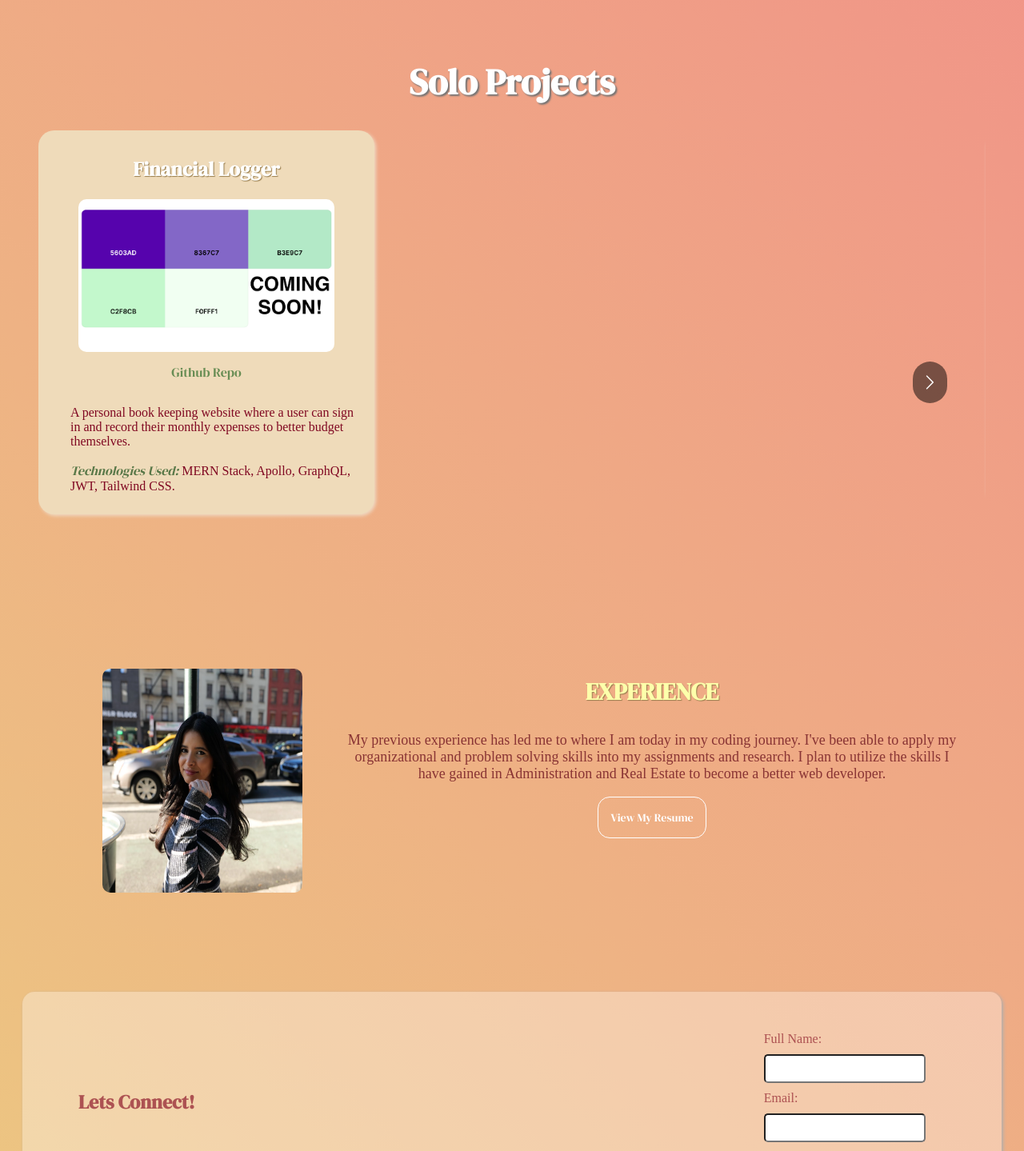
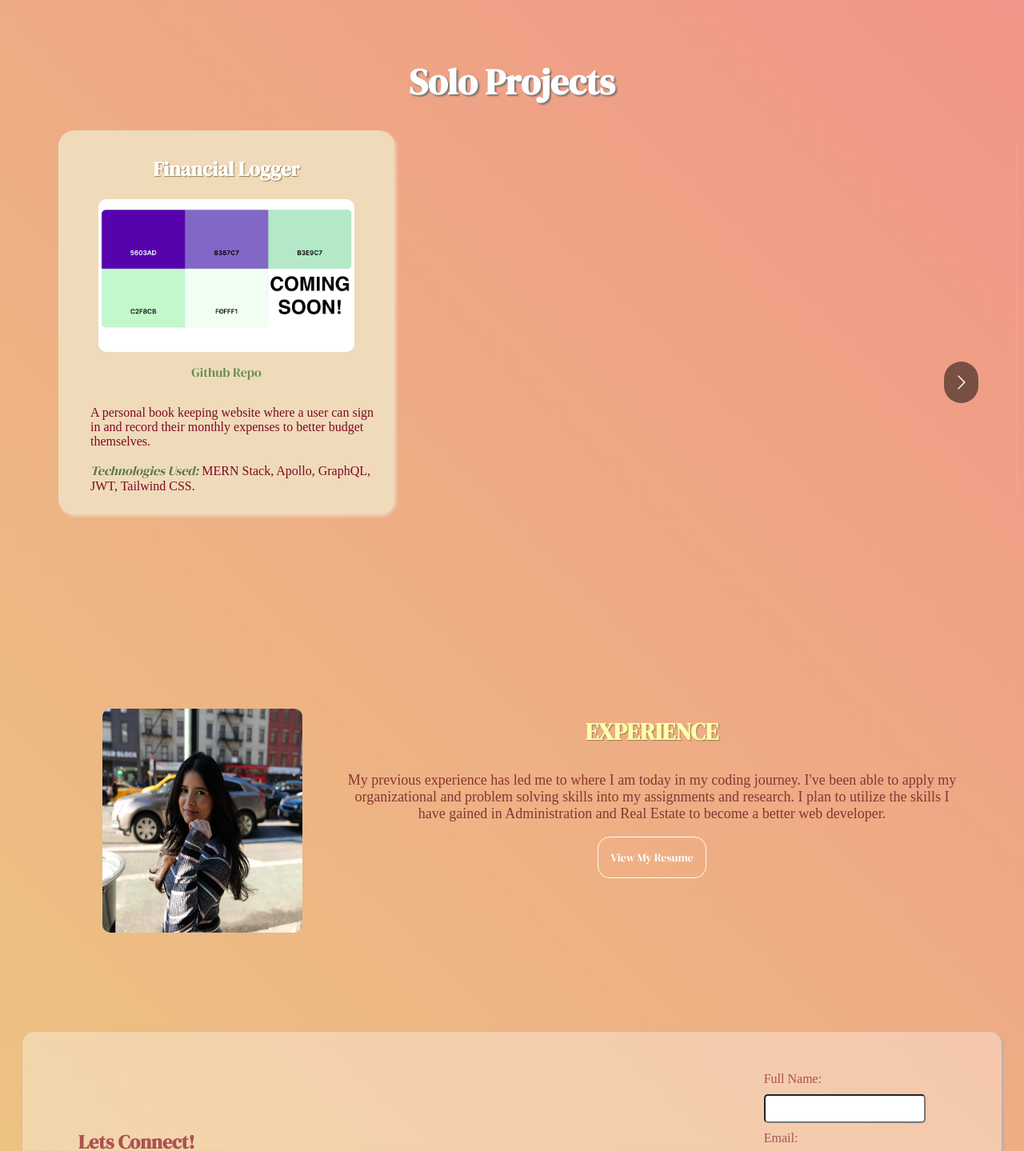
Before and after one commit to Allicris/allison-cristine, a React (Vite) app: page / in a window 1280 px wide. Shown: the part 1649-3088 px from the top of the page at 80% size. Built offline with nearby package versions, Linux system fonts and the light colour scheme.

Commit message:
more margin and padding fixes

```diff
--- a/src/styles/Portfolio.css
+++ b/src/styles/Portfolio.css
@@ -9,8 +9,7 @@
 
 .collaborative-projects, .solo-projects {
   display: flex;
-  margin-left: 40px;
-  margin-right: 40px;
+  margin-left: 65px;
 }
 
 .project {
--- a/src/styles/Resume.css
+++ b/src/styles/Resume.css
@@ -3,6 +3,7 @@
   padding-left: 50px;
   padding-right: 50px;
   padding-bottom: 100px;
+  padding-top: 50px;
   display: flex;
   justify-content: center;
   align-items: flex-start;
```
